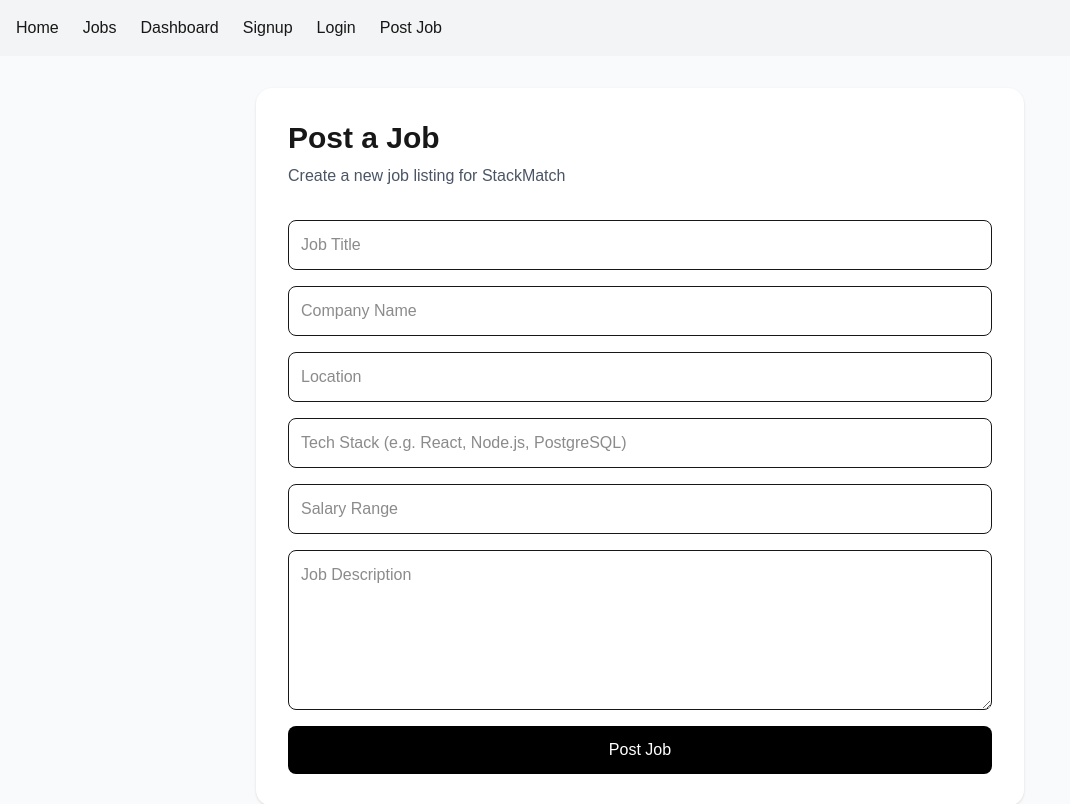
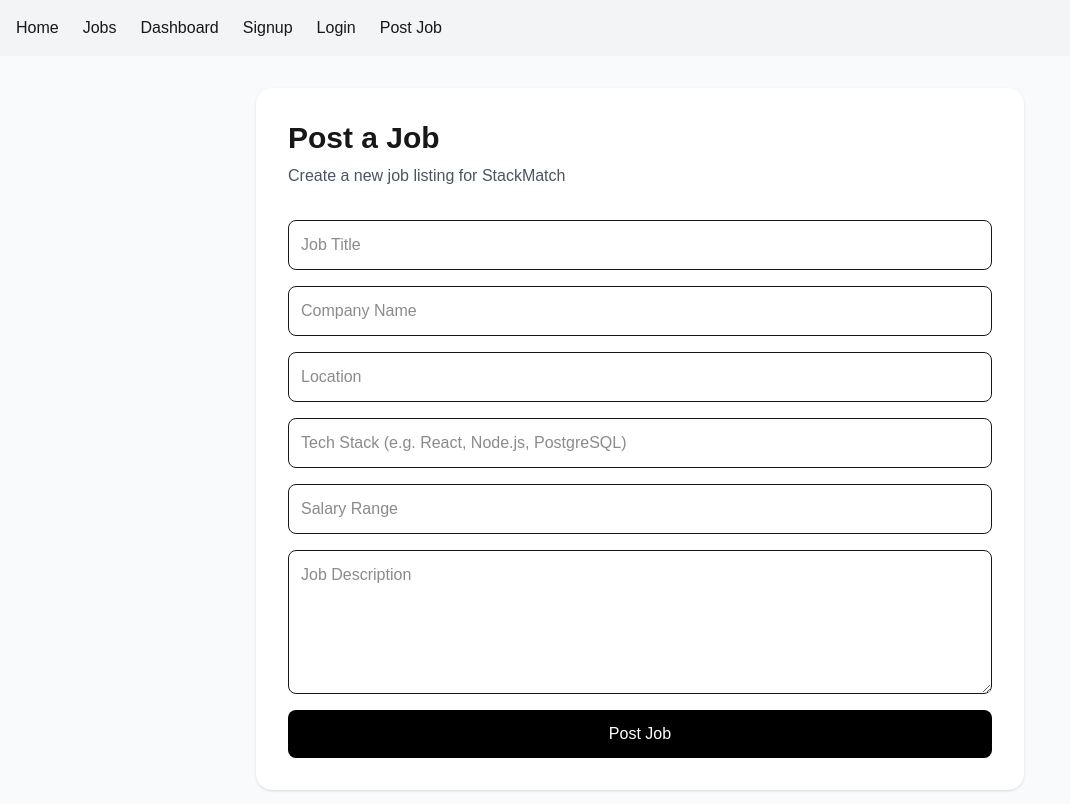
Before and after one commit to roopamdeep/stackmatch, a Next.js app: page /company/post-job in a window 1280 px wide. Shown: the top 804 px of the page, without its empty margins (0-1070 px from the left). Built offline with nearby package versions, Linux system fonts and the light colour scheme.

Commit message:
replace arbitrary Tailwind value in post job form

```diff
--- a/app/company/post-job/page.tsx
+++ b/app/company/post-job/page.tsx
@@ -40,7 +40,7 @@ export default function PostJobPage() {
 
           <textarea
             placeholder="Job Description"
-            className="border rounded-lg p-3 min-h-[160px]"
+            className="border rounded-lg p-3 min-h-36"
           />
 
           <button className="bg-black text-white rounded-lg p-3">
```
